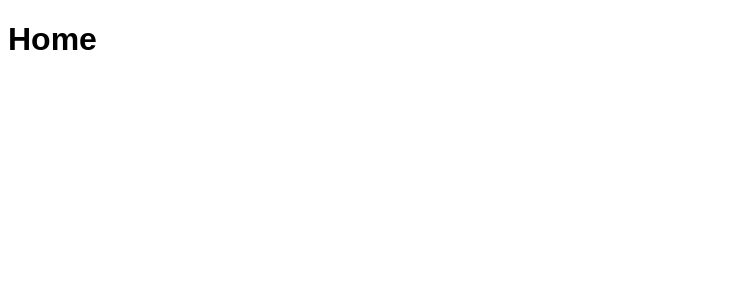
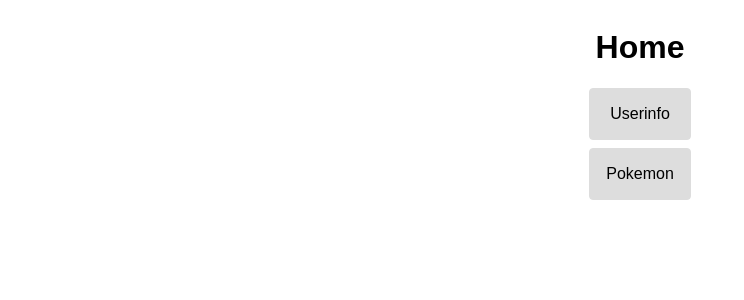
Before and after one commit to vishnuharish/react-table-redux-toolkit-training, a React (Create React App) app: page / in a window 1280 px wide. Shown: the top 300 px of the page, without its empty margins (0-744 px from the left). Built offline with nearby package versions, Linux system fonts and the light colour scheme.

Commit message:
implemented pokemon service using Redux RTK Query

```diff
--- a/src/features/App/App.tsx
+++ b/src/features/App/App.tsx
@@ -1,6 +1,7 @@
 import React from "react";
 import { Userinfo } from "../userInfo/userInfo";
 import {Home} from '../Home/Home';
+import { Pokemon } from "../Pokemon/Pokemon";
 import "./styles/App.scss";
 import {Routes, Route, Link} from "react-router-dom";
 
@@ -10,6 +11,7 @@ export const App: React.FC<{}> = () => {
             <Routes>
                 <Route path="/" element={<Home/>}/>
                 <Route path="/userinfo" element={<Userinfo/>} />
+                <Route path="/Pokemon" element={<Pokemon />} />
             </Routes>
         </div>
     );
--- a/src/features/Home/Home.tsx
+++ b/src/features/Home/Home.tsx
@@ -1,5 +1,17 @@
 import React from 'react';
+import {Link} from 'react-router-dom';
+import './styles/Home.scss';
 
 export const Home: React.FC<{}> = () => {
-    return(<h1>Home</h1>);
+    return(
+        <div className="home-container">
+            <div className="header">
+                <h1>Home</h1>
+            </div>
+            <div className="content">
+                <Link className="link" to="/userinfo">Userinfo</Link>
+                <Link className="link" to="/pokemon">Pokemon</Link>
+            </div>
+        </div>
+    );
 }
--- /dev/null
+++ b/src/features/Home/styles/Home.scss
@@ -0,0 +1,35 @@
+.home-container{
+    display: flex;
+    flex-direction: column;
+    .header{
+        display: flex;
+        flex-direction: row;
+        justify-content: center;
+        align-items: center;
+    }
+    .content{
+        display:flex;
+        flex-direction: column;
+        justify-content: center;
+        align-items: center;
+        row-gap: 8px;
+    }
+    .link{
+        display: flex;
+        flex-direction: row;
+        justify-content: center;
+        align-items: center;
+        text-decoration: none;
+        border: 1px solid #ddd;
+        border-radius: 4px;
+        background-color: #ddd;
+        width: 100px;
+        height: 50px;
+        color: black;
+        &:hover{
+            border-radius: 4px;
+            background-color: black;
+            color: white;
+        }
+    }
+}
--- /dev/null
+++ b/src/features/Pokemon/Pokemon.tsx
@@ -0,0 +1,16 @@
+import React, {useEffect} from 'react';
+import "./styles/Pokemon.scss";
+import { useGetAllPokemonQuery, useGetPokemonByNameQuery } from './services/PokemonService';
+export const Pokemon: React.FC<{}> = () => {
+    // const {data, error, isLoading} = useGetPokemonByNameQuery('bulbasaur');
+    const {data, error, isLoading} = useGetAllPokemonQuery('');
+    useEffect(() => {console.log(data, isLoading, error)}, [data, isLoading, error])
+    return (
+        <div className="pokemon-container">
+            <div className="header">
+                <h1>Pokemon</h1>
+            </div>
+
+        </div>
+    )
+}
--- /dev/null
+++ b/src/features/Pokemon/services/PokemonService.ts
@@ -0,0 +1,17 @@
+import {createApi, fetchBaseQuery} from '@reduxjs/toolkit/query/react';
+
+export const pokemonApi = createApi({
+    reducerPath: 'pokemonApi',
+    baseQuery: fetchBaseQuery({baseUrl: "https://pokeapi.co/api/v2/"}),
+    endpoints: (builder) => ({
+        getPokemonByName: builder.query({
+            query: (name) => `pokemon/${name}`,
+        }),
+        getAllPokemon: builder.query({
+            query: () => `pokemon`
+        })
+    }),
+})
+
+export const {reducerPath, reducer} = pokemonApi;
+export const {useGetPokemonByNameQuery, useGetAllPokemonQuery} = pokemonApi;
--- /dev/null
+++ b/src/features/Pokemon/styles/Pokemon.scss
@@ -0,0 +1,10 @@
+.pokemon-container{
+    display: flex;
+    flex-direction: column;
+    .header{
+       display: flex;
+       flex-direction: row;
+       justify-content: center;
+       align-items: center;
+    }
+}
--- a/src/store/index.tsx
+++ b/src/store/index.tsx
@@ -1,11 +1,18 @@
 import { configureStore } from '@reduxjs/toolkit';
 import userInfoReducer from '../features/userInfo/slices/userInfoSlice';
+import { setupListeners } from '@reduxjs/toolkit/query';
+import {pokemonApi, reducer, reducerPath} from '../features/Pokemon/services/PokemonService';
+
 
 export const store = configureStore({
 	reducer: {
+        [reducerPath]: reducer,
 		user_info: userInfoReducer
-	}
+    },
+    middleware: (getDefaultMiddleware) => getDefaultMiddleware().concat(pokemonApi.middleware),
 });
+
+setupListeners(store.dispatch);
 
 export type RootState = ReturnType<typeof store.getState>;
 export type AppDispatch = typeof store.dispatch
```
